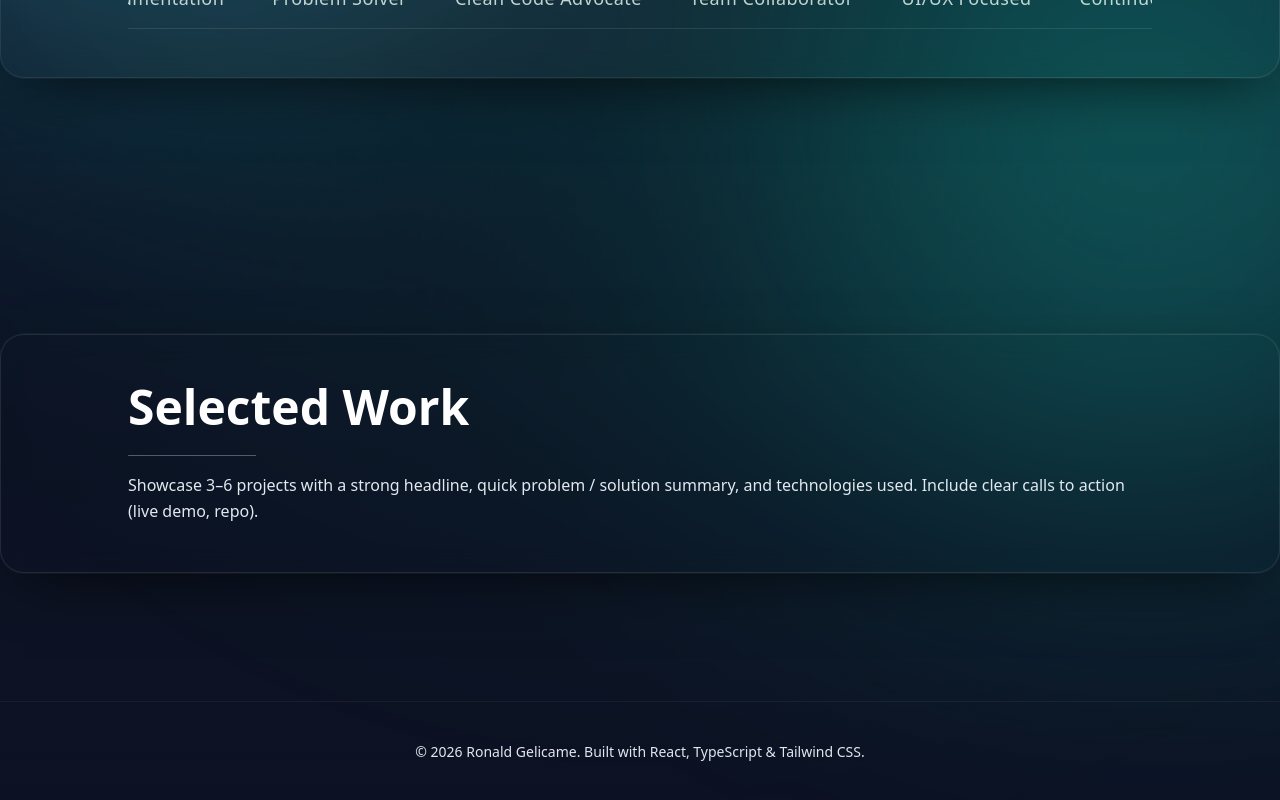
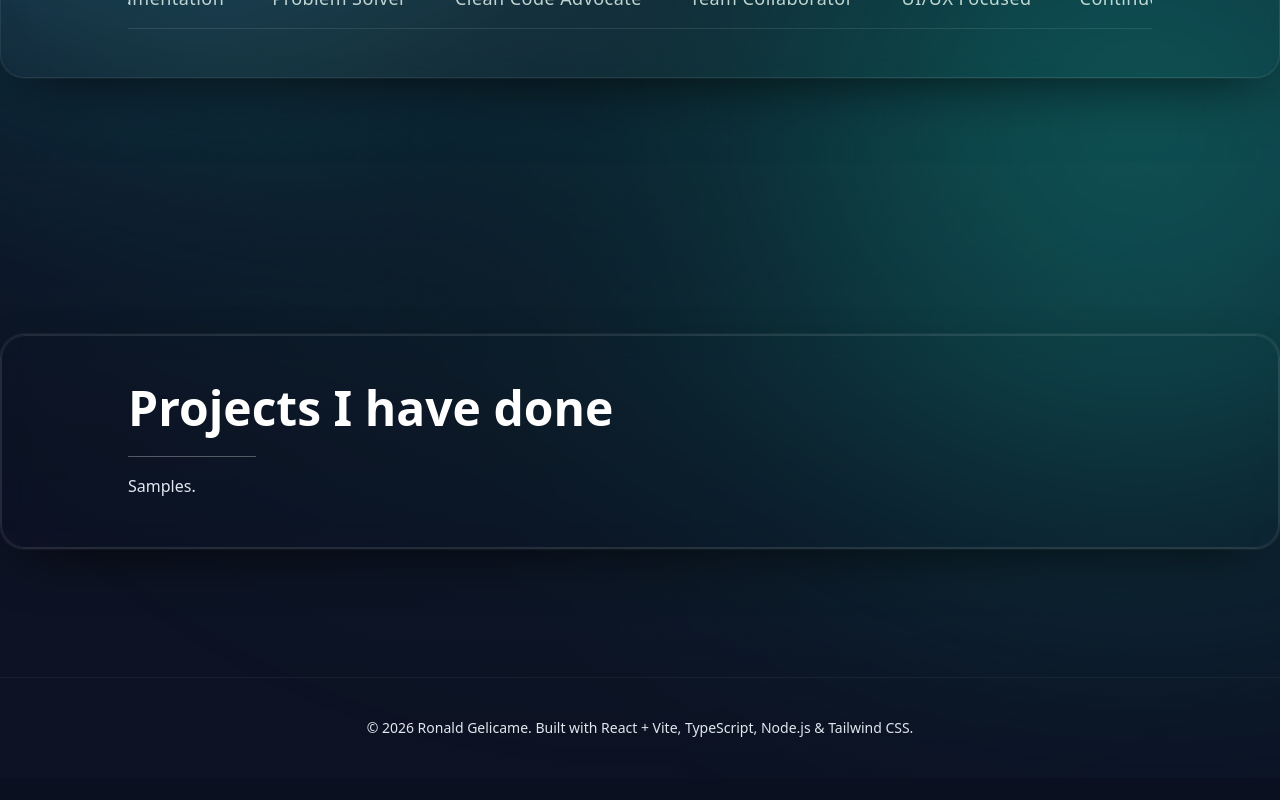
Before and after one commit to RonRonnix/PersonalPortfolio, a React (Vite) app: page / in a window 1280 px wide. Shown: the part 1268-2068 px from the top of the page. After the commit the page ends 2046 px from the top, so only its background shows below. Built offline with nearby package versions, Linux system fonts and the light colour scheme.

Commit message:
added more animation and clearer section names

```diff
--- a/src/App.tsx
+++ b/src/App.tsx
@@ -7,6 +7,8 @@ import Marquee from './components/Marquee'
 function App() {
   const aboutCardRef = useRef<HTMLDivElement | null>(null)
   const [aboutVisible, setAboutVisible] = useState(false)
+  const worksref = useRef<HTMLDivElement | null>(null)
+  const [worksVisible, setWorksVisible] = useState(false)
 
   useEffect(() => {
     const card = aboutCardRef.current
@@ -16,6 +18,23 @@ function App() {
       (entries) => {
         entries.forEach(entry => {
           setAboutVisible(entry.isIntersecting)
+        })
+      },
+      { threshold: 0.25 }
+    )
+
+    observer.observe(card)
+    return () => observer.disconnect()
+  }, [])
+
+    useEffect(() => {
+    const card = worksref.current
+    if (!card) return
+
+    const observer = new IntersectionObserver(
+      (entries) => {
+        entries.forEach(entry => {
+          setWorksVisible(entry.isIntersecting)
         })
       },
       { threshold: 0.25 }
@@ -80,18 +99,26 @@ function App() {
       {/* Encapsulating box for Selected Works */}
         <section id="works" className="py-32 bg-brand-900/80">
           <div className="relative max-w-7xl mx-auto">
-            <div className="relative overflow-hidden rounded-3xl border border-white/10 bg-brand-800/80 backdrop-blur-md shadow-[0_0_0_1px_rgba(255,255,255,0.04),0_20px_60px_-24px_rgba(0,0,0,0.8)]">
-              <div className="max-w-5xl mx-auto px-auto md:py-12">
-                <h2 className="text-5xl font-bold mb-4 text-white">Selected Work</h2>
-                <div className="mt-6 h-px w-32 mb-4 bg-white/30 rounded-full"></div>
-                <p className="max-w-5xl text-brand-100/80 leading-relaxed">Showcase 3–6 projects with a strong headline, quick problem / solution summary, and technologies used. Include clear calls to action (live demo, repo).</p>
+            <div
+              ref={worksref}
+              className={
+                'relative overflow-hidden rounded-3xl border border-white/10 bg-brand-800/80 backdrop-blur-md shadow-[0_0_0_1px_rgba(255,255,255,0.04),0_20px_60px_-24px_rgba(0,0,0,0.8)] ' +
+                (worksVisible ? 'animate-slide-in-right' : 'opacity-0 -translate-x-9')
+              }
+            >
+              <div className="relative overflow-hidden rounded-3xl border border-white/10 bg-brand-800/80 backdrop-blur-md shadow-[0_0_0_1px_rgba(255,255,255,0.04),0_20px_60px_-24px_rgba(0,0,0,0.8)]">
+                <div className="max-w-5xl mx-auto px-auto md:py-12">
+                  <h2 className="text-5xl font-bold mb-4 text-white">Projects I have done</h2>
+                  <div className="mt-6 h-px w-32 mb-4 bg-white/30 rounded-full"></div>
+                  <p className="max-w-5xl text-brand-100/80 leading-relaxed">Samples.</p>
+                </div>
               </div>
             </div>
           </div>
         </section>
       </main>
       <footer className="py-10 text-center text-sm text-brand-100/60 border-t border-white/5">
-        <p>&copy; {new Date().getFullYear()} Ronald Gelicame. Built with React, TypeScript & Tailwind CSS.</p>
+        <p>&copy; {new Date().getFullYear()} Ronald Gelicame. Built with React + Vite, TypeScript, Node.js & Tailwind CSS.</p>
       </footer>
     </div>
   )
--- a/src/index.css
+++ b/src/index.css
@@ -31,3 +31,10 @@ body {
 }
 
 .animate-slide-in-left { animation: slide-in-left 800ms ease-out both; }
+
+@keyframes slide-in-right {
+	0% { opacity: 0; transform: translateX(36px); }
+	100% { opacity: 1; transform: translateX(0); }
+}
+
+.animate-slide-in-right { animation: slide-in-right 800ms ease-out both; }
```
